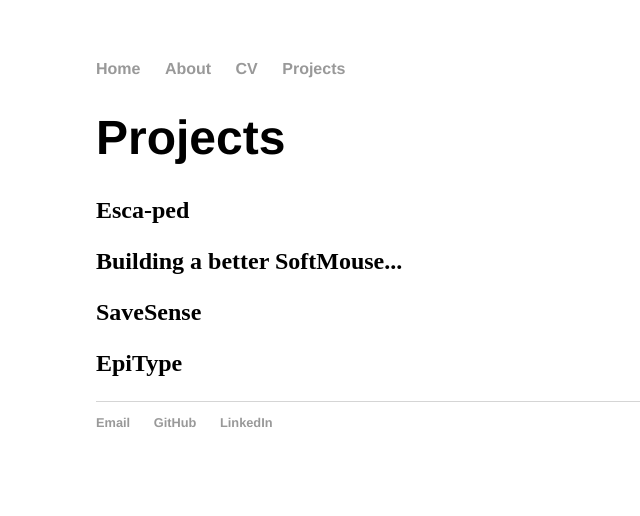
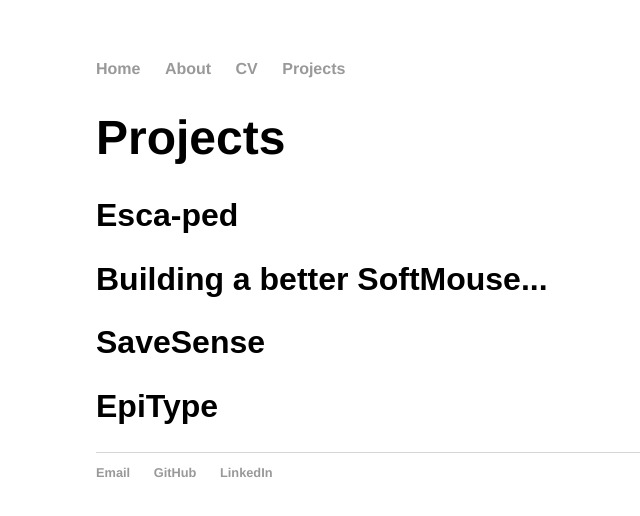
Before and after one commit to wangk5/wangk5.github.io, a Jekyll site: the page built from projects.html, in a window 1280 px wide. Shown: the top 516 px of the page, without its empty margins (96-736 px from the left). Built offline with Jekyll 4.4.1, drawn with Linux system fonts in a browser that asks for light colours.

Commit message:
Update main.css

```diff
--- a/css/main.css
+++ b/css/main.css
@@ -22,6 +22,11 @@ a:hover {
 h1 {
     font-size: 3em;
     font-family: 'Helvetica', 'Arial', 'Sans-Serif';
+}
+h2 {
+    font-size: 2em;
+    font-family: 'Arial', 'Sans-Serif';
+    font-weight: 'lighter';
 }
 p {
     font-size: 1.5em;
```
